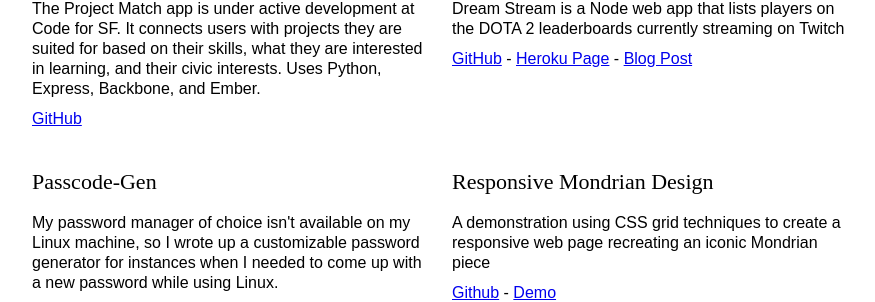
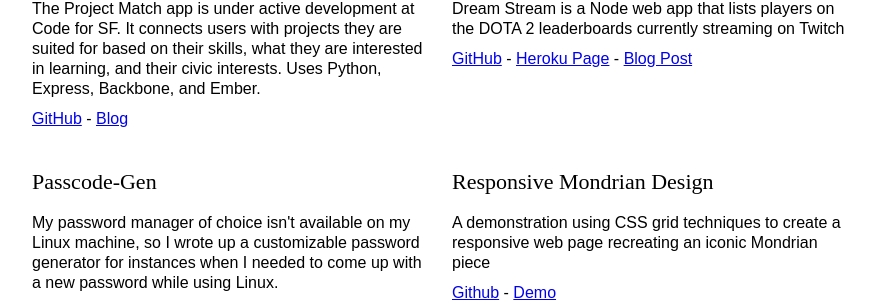
Before and after one commit to pauljickling/pauljickling.github.io, a Jekyll site: the page built from projects.md, in a window 1280 px wide. Shown: the part 291-593 px from the top of the page, without its empty margins (21-896 px from the left). Built offline with Jekyll 4.4.1, drawn with Linux system fonts in a browser that asks for light colours; some web fonts are replaced.

Commit message:
Added blog post link for Code for SF project

```diff
--- a/projects.md
+++ b/projects.md
@@ -7,7 +7,7 @@ permalink: /projects/
 <ul class="post-list">
   <li><h2 class="project-title">Code for SF - Project Match</h2>
   <div class="project-text">The Project Match app is under active development at Code for SF. It connects users with projects they are suited for based on their skills, what they are interested in learning, and their civic interests. Uses Python, Express, Backbone, and Ember.</div>
-    <div class="project-links"><a href="https://github.com/designforsf/brigade-matchmaker">GitHub</a></div></li>
+    <div class="project-links"><a href="https://github.com/designforsf/brigade-matchmaker">GitHub</a> - <a href="https://pauljickling.github.io/2018/06/15/code-for-sf-messaging.html">Blog</a></div></li>
 
   <li><h2 class="project-title">Dream Stream</h2>
   <div class="project-text">Dream Stream is a Node web app that lists players on the DOTA 2 leaderboards currently streaming on Twitch</div>
```
